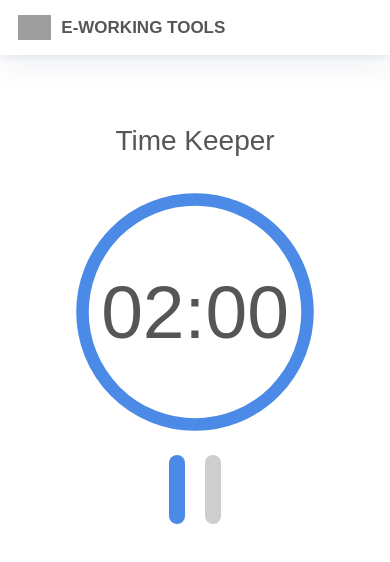
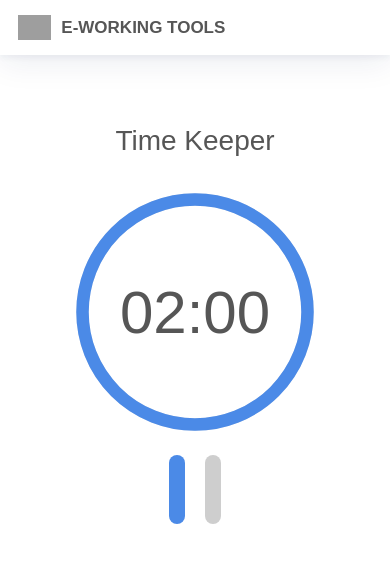
Before and after one commit to eworkingtools/eworkingtools.github.io, a React app: page / in a window 390 px wide. Shown: the top 562 px of the page. Built offline with nearby package versions, Linux system fonts and the light colour scheme; grey boxes are pictures that could not be loaded; some icons are missing; a web font is replaced by a local one.

Commit message:
improve css styles

```diff
--- a/src/components/timekeeper/timekeeper.scss
+++ b/src/components/timekeeper/timekeeper.scss
@@ -117,5 +117,9 @@
     & .timekeeper-background {
       padding-top: 4rem;
     }
+
+    & .timekeeper-circle-label {
+      font-size: 60px;
+    }
   }
 }
```
Also changed, not shown: 4 other files (tests, documents, lock files or other folders).
